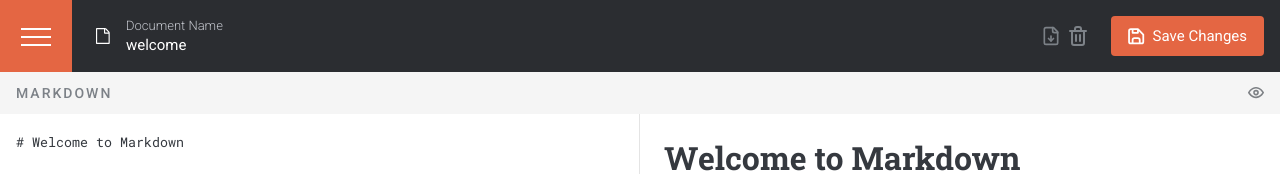
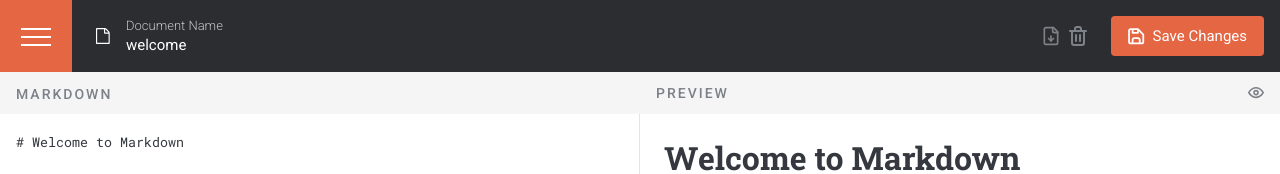
Before and after one commit to Risclover/fm-markdown-app, a React (Vite) app: page / in a window 1280 px wide. Shown: the top 174 px of the page. Built offline with nearby package versions, Linux system fonts and the light colour scheme.

Commit message:
fix titlebar

```diff
--- a/src/components/Titlebar/Titlebar.css
+++ b/src/components/Titlebar/Titlebar.css
@@ -25,6 +25,11 @@
   justify-content: center;
 }
 
+.show-preview img,
+.hide-preview img {
+  height: 100%;
+}
+
 .show-preview img:hover,
 .hide-preview img:hover {
   filter: invert(47%) sepia(87%) saturate(577%) hue-rotate(326deg)
@@ -49,8 +54,36 @@
     brightness(80%) contrast(98%);
 }
 
+.title-bar-left,
+.title-bar-right {
+  width: 50%;
+}
+
+.title-bar-right {
+  display: flex;
+  align-items: center;
+  justify-content: flex-end;
+  padding-left: 16px;
+}
+
+.title-bar-right span {
+  display: none;
+}
+
 @media (min-width: 768px) {
   .title-bar-container {
     top: 72px;
   }
+
+  .title-bar-right span {
+    display: block;
+  }
+
+  .title-bar-right.full-bar {
+    justify-content: flex-end;
+  }
+
+  .title-bar-right {
+    justify-content: space-between;
+  }
 }
--- a/src/components/Titlebar/Titlebar.tsx
+++ b/src/components/Titlebar/Titlebar.tsx
@@ -16,8 +16,23 @@ export const Titlebar = ({ showPreview, setShowPreview, title }: Props) => {
 
   return (
     <header className={`title-bar-container ${theme === "dark" ? "dark" : ""}`}>
+      <div
+        className={`${
+          showPreview ? "title-bar-left" : "title-bar-left full-bar"
+        }`}
+      >
         <span className="small-heading">{title}</span>
-      <button className={`show-preview ${theme}`} onClick={handlePreviewClick}>
+      </div>
+      <div
+        className={`${
+          !showPreview ? "title-bar-right" : "title-bar-right full-bar"
+        }`}
+      >
+        {!showPreview && <span className="small-heading">Preview</span>}
+        <button
+          className={`show-preview ${theme}`}
+          onClick={handlePreviewClick}
+        >
           {!showPreview ? (
             <img
               className="show-preview-icon"
@@ -32,6 +47,7 @@ export const Titlebar = ({ showPreview, setShowPreview, title }: Props) => {
             />
           )}
         </button>
+      </div>
     </header>
   );
 };
```
Lines whose indentation alone changed are shown as unchanged.
